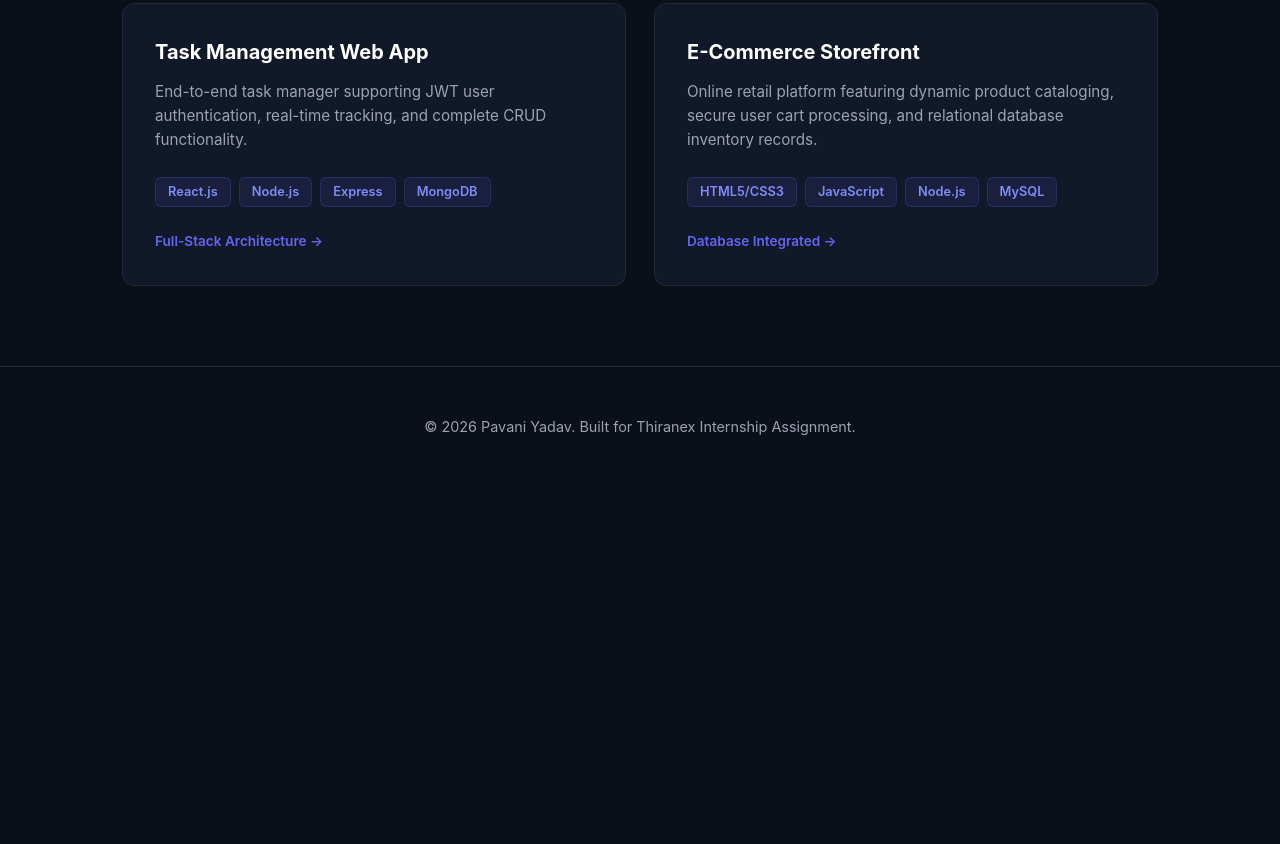
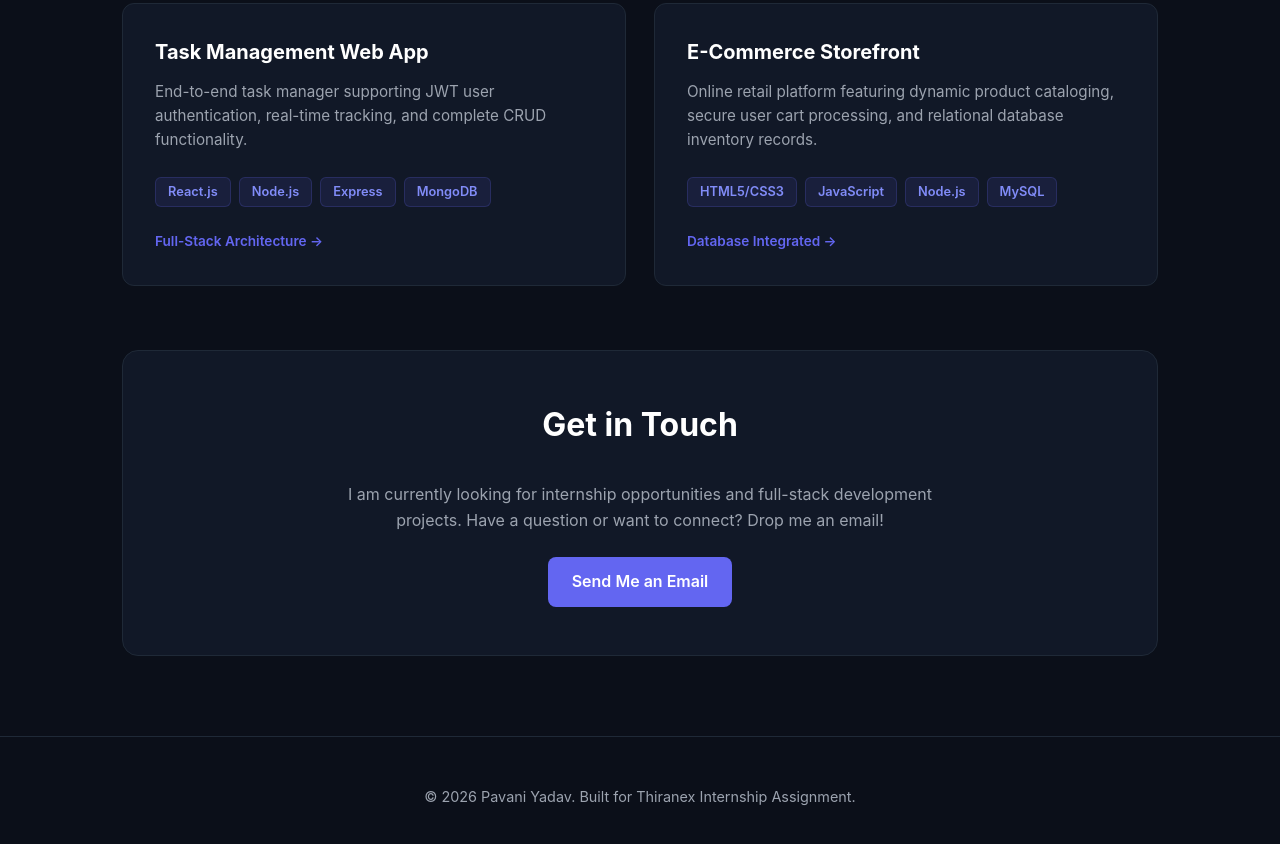
Before and after one commit to pavaniyadav226-cmyk/Protofolio, a plain HTML site: page index.html in a window 1280 px wide. Shown: the part 628-1472 px from the top of the page. Before the commit the page ends 1114 px from the top, so only its background shows below. Drawn offline with Linux system fonts and the light colour scheme.

Commit message:
Update index.html

```diff
--- a/index.html
+++ b/index.html
@@ -16,6 +16,7 @@
             --accent-hover: #4f46e5;
         }
         * { box-sizing: border-box; margin: 0; padding: 0; }
+        html { scroll-behavior: smooth; }
         body { font-family: 'Inter', system-ui, -apple-system, sans-serif; background-color: var(--bg-color); color: var(--text-color); line-height: 1.6; }
 
         header { background: rgba(11, 15, 25, 0.85); backdrop-filter: blur(12px); position: sticky; top: 0; border-bottom: 1px solid var(--border-color); z-index: 1000; }
@@ -50,6 +51,9 @@
         .tech-tags { display: flex; flex-wrap: wrap; gap: 0.5rem; margin-bottom: 1.5rem; }
         .tag { background-color: rgba(99, 102, 241, 0.1); color: #818cf8; padding: 0.25rem 0.75rem; border-radius: 6px; font-size: 0.8rem; font-weight: 600; border: 1px solid rgba(99, 102, 241, 0.2); }
 
+        .contact-section { background-color: var(--card-bg); border: 1px solid var(--border-color); padding: 3rem; border-radius: 16px; margin-top: 4rem; text-align: center; }
+        .contact-section p { color: var(--text-muted); margin-bottom: 1.5rem; max-width: 600px; margin-left: auto; margin-right: auto; }
+
         footer { text-align: center; padding: 3rem 0; color: var(--text-muted); border-top: 1px solid var(--border-color); margin-top: 5rem; font-size: 0.9rem; }
     </style>
 </head>
@@ -60,7 +64,7 @@
             <ul>
                 <li><a href="index.html" aria-current="page">Home</a></li>
                 <li><a href="#projects">Projects</a></li>
-                <li><a href="contact.html">Contact</a></li>
+                <li><a href="#contact">Contact</a></li>
             </ul>
         </nav>
     </header>
@@ -71,7 +75,7 @@
             <p>A B.Tech Computer Science and Engineering student at <strong>MLRITM</strong>. I build scalable full-stack applications with clean frontends, robust Node.js/Express backends, and optimized database integrations.</p>
             <div class="btn-group">
                 <a href="#projects" class="btn">Explore Projects</a>
-                <a href="contact.html" class="btn btn-outline">Get in Touch</a>
+                <a href="#contact" class="btn btn-outline">Get in Touch</a>
             </div>
         </section>
 
@@ -107,6 +111,12 @@
                 </article>
             </div>
         </section>
+
+        <section id="contact" class="contact-section">
+            <h2 class="section-title" style="justify-content: center;">Get in Touch</h2>
+            <p>I am currently looking for internship opportunities and full-stack development projects. Have a question or want to connect? Drop me an email!</p>
+            <a href="mailto:your-email@example.com" class="btn">Send Me an Email</a>
+        </section>
     </main>
 
     <footer>
```
